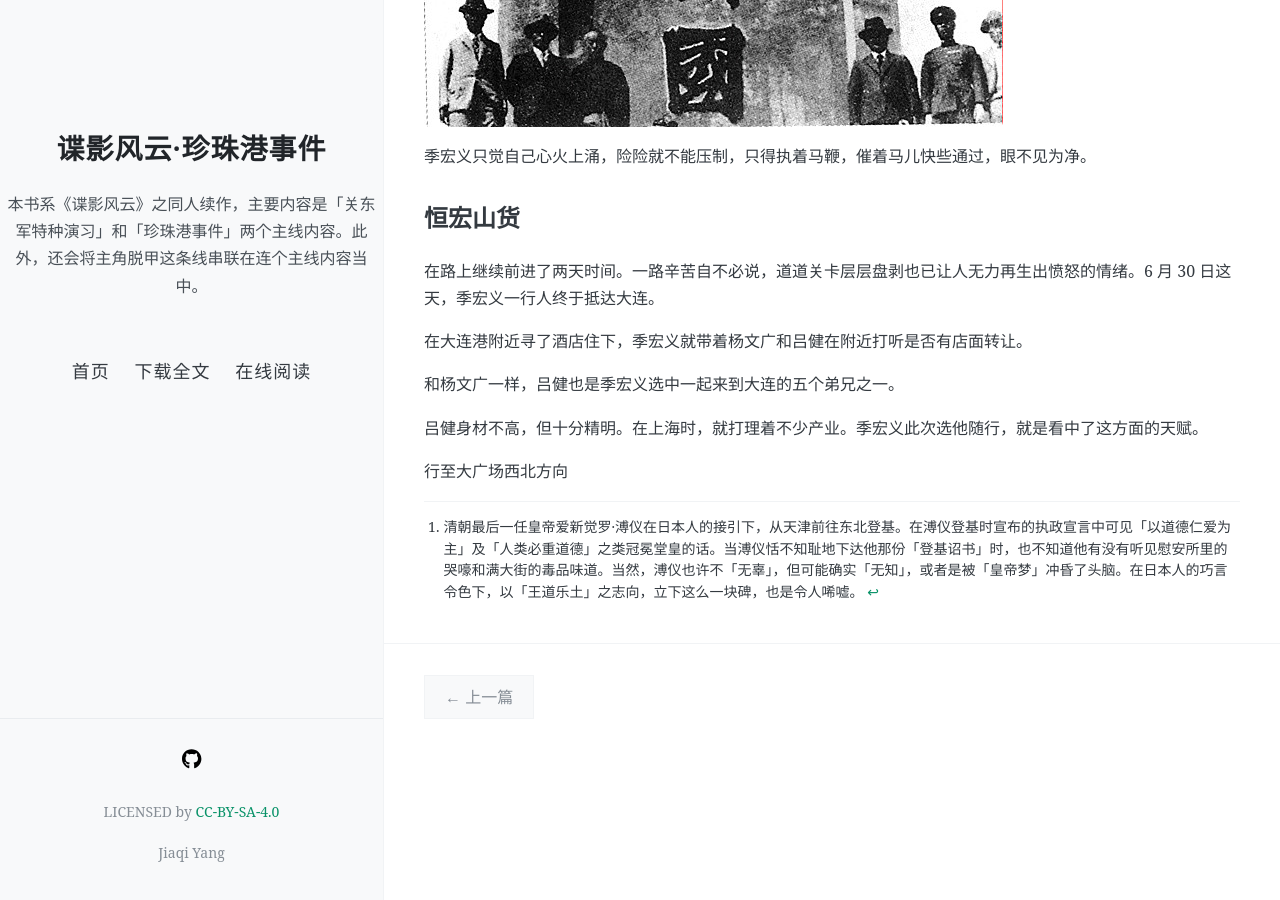
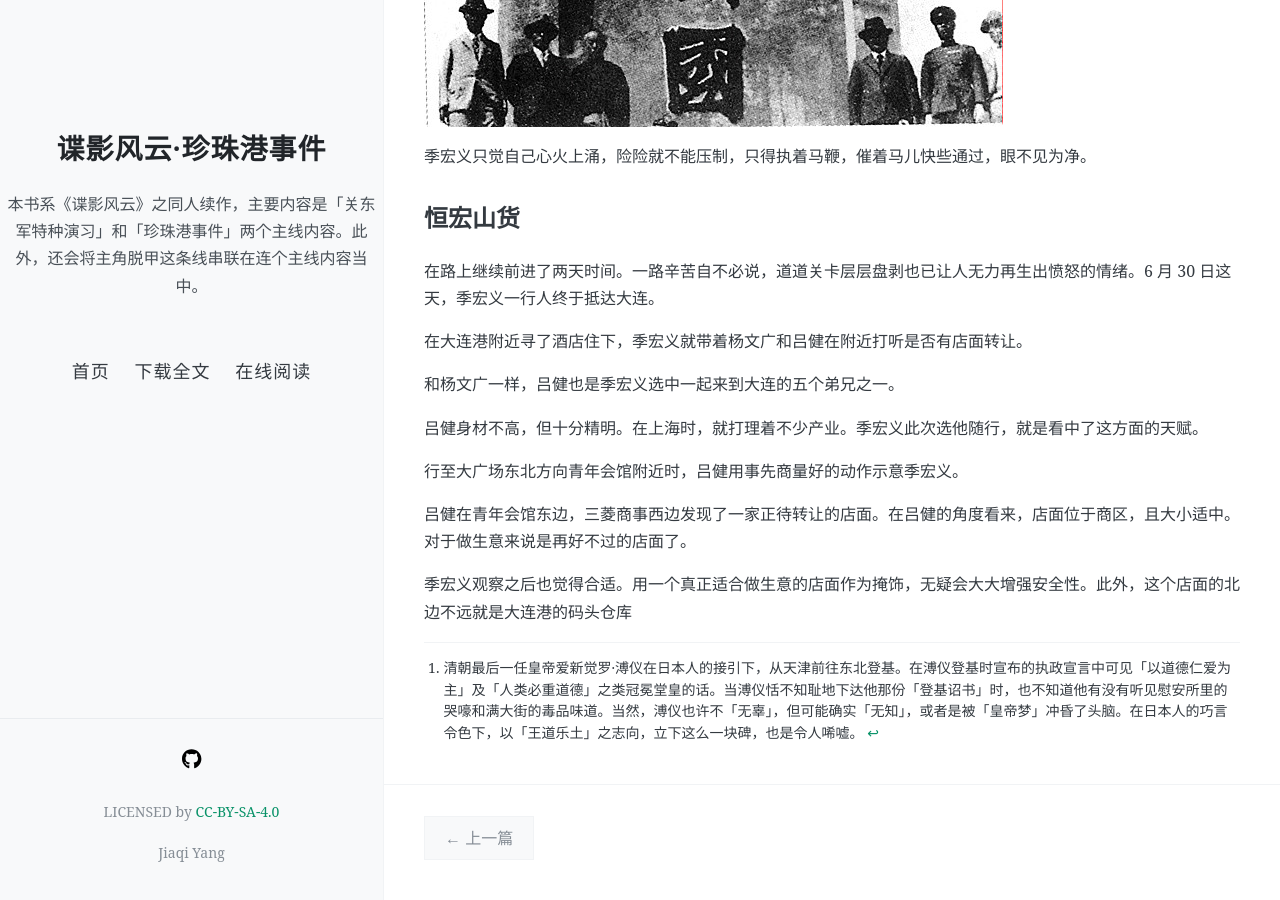
Before and after one commit to NingZhiheng/the-novel-pearl-harbor, a Jekyll site: the page built from docs/_posts/2020-04-19-过山海关.md, in a window 1280 px wide and 900 px high, scrolled down 1785 px. Built offline with Jekyll 4.4.1, drawn with Linux system fonts in a browser that asks for light colours; nearby versions of some CDN libraries.

Commit message:
[sync] source synchronized: 2020-04-20 23:17:30

```diff
--- a/docs/_includes/04.md
+++ b/docs/_includes/04.md
@@ -44,7 +44,11 @@
 
 吕健身材不高，但十分精明。在上海时，就打理着不少产业。季宏义此次选他随行，就是看中了这方面的天赋。
 
-行至大广场西北方向
+行至大广场东北方向青年会馆附近时，吕健用事先商量好的动作示意季宏义。
+
+吕健在青年会馆东边，三菱商事西边发现了一家正待转让的店面。在吕健的角度看来，店面位于商区，且大小适中。对于做生意来说是再好不过的店面了。
+
+季宏义观察之后也觉得合适。用一个真正适合做生意的店面作为掩饰，无疑会大大增强安全性。此外，这个店面的北边不远就是大连港的码头仓库
 
 <!-- ![01](../../../../images/01.jpg "东北华北示意图") -->
 
```
